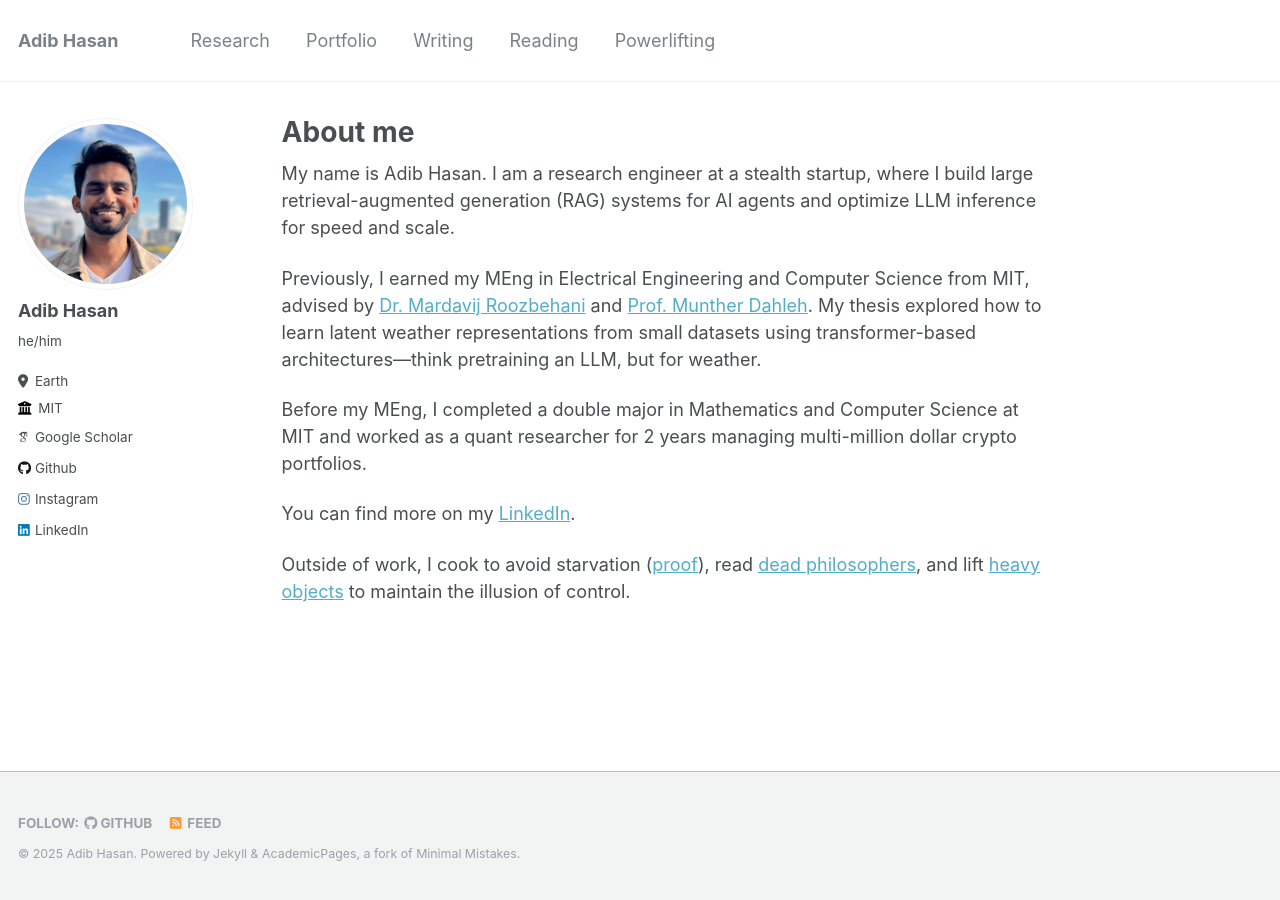
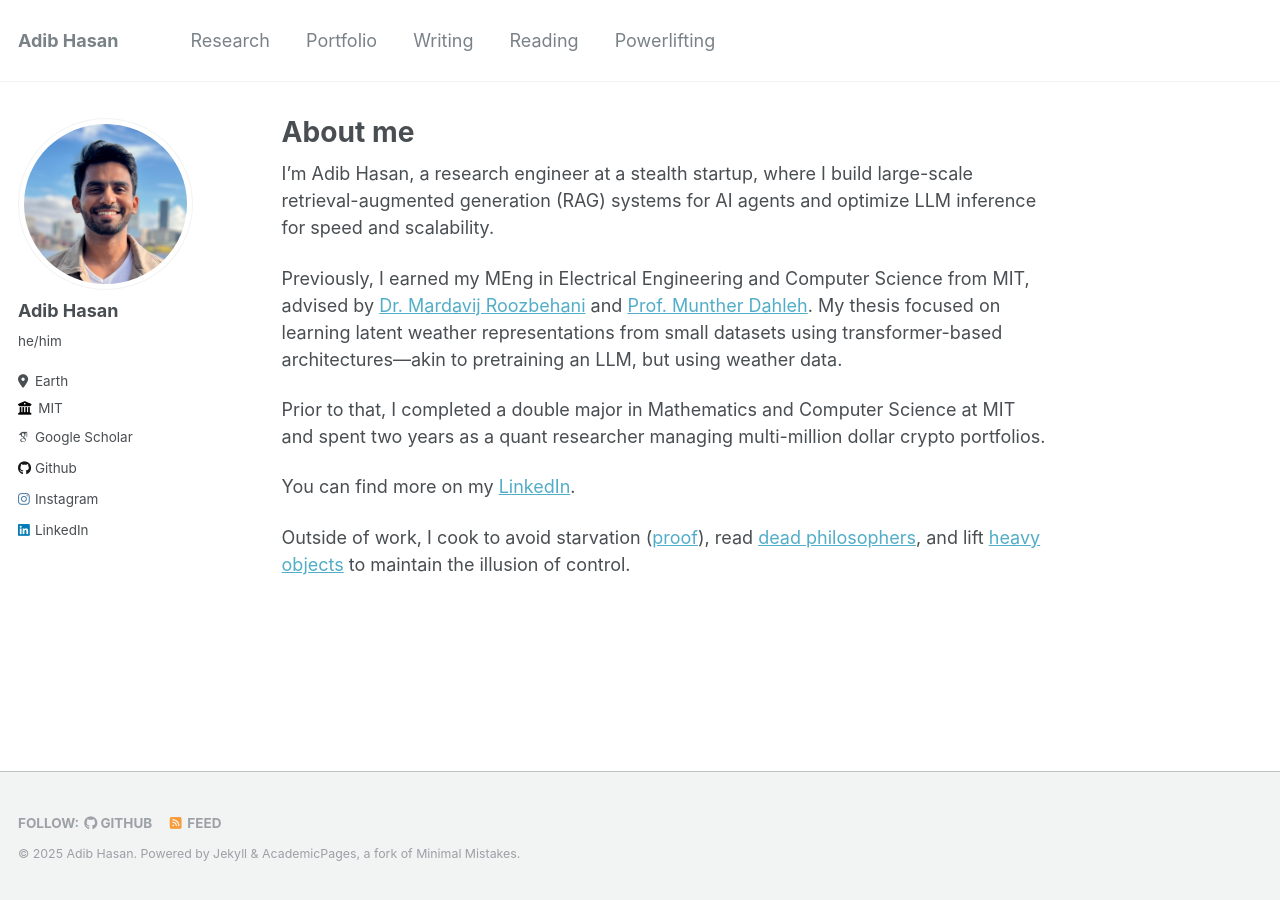
Before and after one commit to Neehan/neehan.github.io, a Jekyll site: the page built from _pages/about.md, in a window 1280 px wide. Built offline with Jekyll 4.4.1, drawn with Linux system fonts in a browser that asks for light colours; some web fonts are replaced.

Commit message:
Update about.md

```diff
--- a/_pages/about.md
+++ b/_pages/about.md
@@ -7,11 +7,11 @@ redirect_from:
   - /about.html
 ---
 
-My name is Adib Hasan. I am a research engineer at a stealth startup, where I build large retrieval-augmented generation (RAG) systems for AI agents and optimize LLM inference for speed and scale.
+I'm Adib Hasan, a research engineer at a stealth startup, where I build large-scale retrieval-augmented generation (RAG) systems for AI agents and optimize LLM inference for speed and scalability.
 
-Previously, I earned my MEng in Electrical Engineering and Computer Science from MIT, advised by [Dr. Mardavij Roozbehani](https://idss.mit.edu/staff/mardavij-roozbehani/) and [Prof. Munther Dahleh](https://idss.mit.edu/staff/munther-dahleh/). My thesis explored how to learn latent weather representations from small datasets using transformer-based architectures—think pretraining an LLM, but for weather.
+Previously, I earned my MEng in Electrical Engineering and Computer Science from MIT, advised by [Dr. Mardavij Roozbehani](https://idss.mit.edu/staff/mardavij-roozbehani/) and [Prof. Munther Dahleh](https://idss.mit.edu/staff/munther-dahleh/). My thesis focused on learning latent weather representations from small datasets using transformer-based architectures—akin to pretraining an LLM, but using weather data.
 
-Before my MEng, I completed a double major in Mathematics and Computer Science at MIT and worked as a quant researcher for 2 years managing multi-million dollar crypto portfolios.
+Prior to that, I completed a double major in Mathematics and Computer Science at MIT and spent two years as a quant researcher managing multi-million dollar crypto portfolios.
 
 You can find more on my [LinkedIn](https://linkedin.com/in/adib-hasan).
 
```
